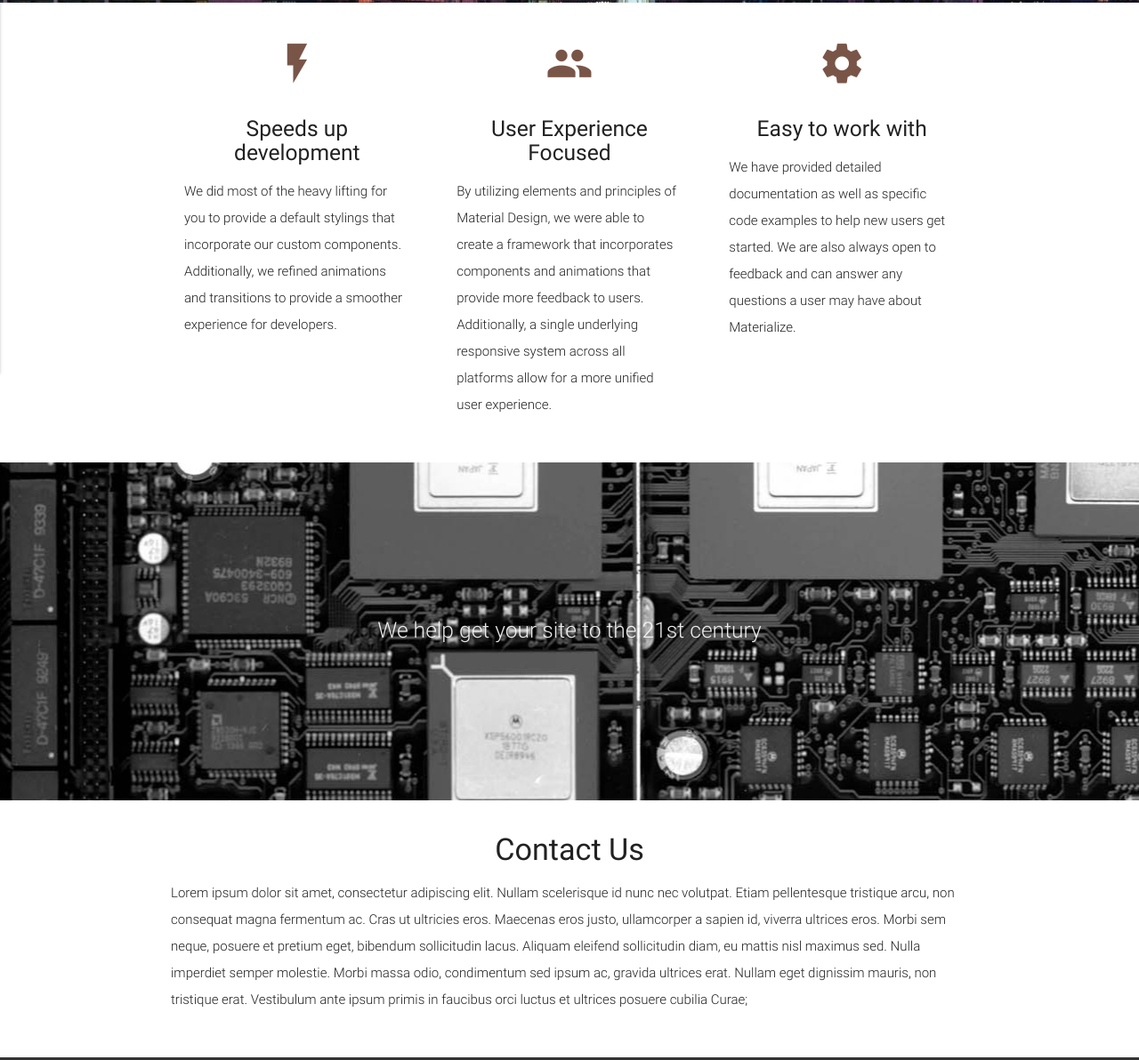
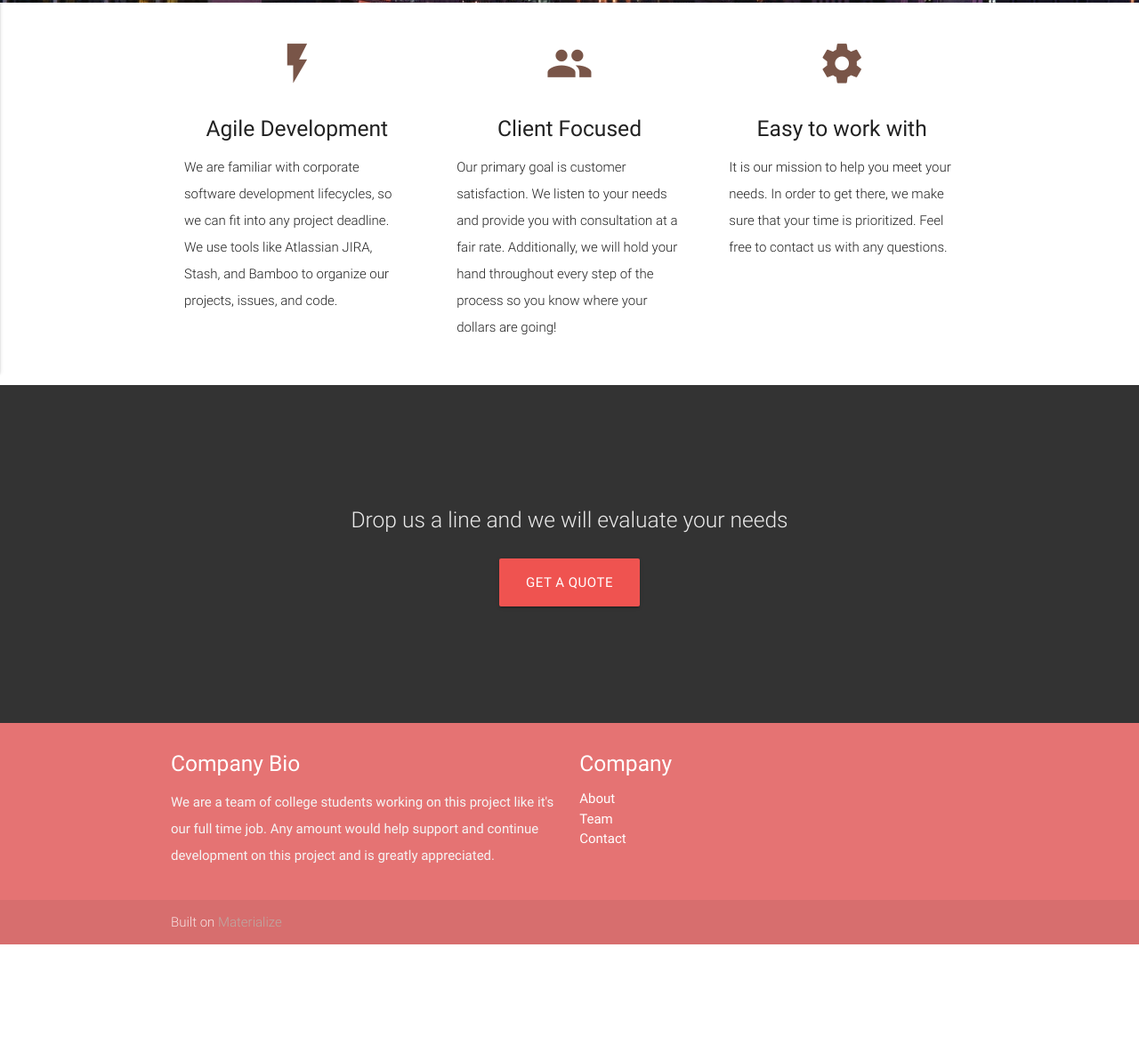
Before and after one commit to axeified/axeified.com, a website: page src/index.html in a window 1280 px wide. Shown: the part 441-1633 px from the top of the page at 89% size. After the commit the page ends 1503 px from the top, so only its background shows below. Drawn offline with nearby package versions, Linux system fonts and the light colour scheme.

Commit message:
Add blank about page, change copy on index page, add links to other pages

```diff
--- a/src/index.html
+++ b/src/index.html
@@ -22,15 +22,15 @@
     <div class="nav-wrapper container">
       <a id="logo-container" href="/" class="brand-logo">axeified</a>
       <ul class="right hide-on-med-and-down">
-        <li><a href="#">About</a></li>
-        <li><a href="#">Quotes</a></li>
-        <li><a href="#">Contact</a></li>
+        <li><a href="about">About</a></li>
+        <li><a href="get-a-quote">Quotes</a></li>
+        <li><a href="contact">Contact</a></li>
       </ul>
 
       <ul id="nav-mobile" class="side-nav">
-        <li><a href="#">About</a></li>
-        <li><a href="#">Quotes</a></li>
-        <li><a href="#">Contact</a></li>
+        <li><a href="about">About</a></li>
+        <li><a href="get-a-quote">Quotes</a></li>
+        <li><a href="contact">Contact</a></li>
       </ul>
       <a href="#" data-activates="nav-mobile" class="button-collapse"><i class="material-icons">menu</i></a>
     </div>
@@ -61,18 +61,18 @@
         <div class="col s12 m4">
           <div class="icon-block">
             <h2 class="center brown-text"><i class="material-icons">flash_on</i></h2>
-            <h5 class="center">Speeds up development</h5>
+            <h5 class="center">Agile Development</h5>
 
-            <p class="light">We did most of the heavy lifting for you to provide a default stylings that incorporate our custom components. Additionally, we refined animations and transitions to provide a smoother experience for developers.</p>
+            <p class="light">We are familiar with corporate software development lifecycles, so we can fit into any project deadline. We use tools like Atlassian JIRA, Stash, and Bamboo to organize our projects, issues, and code.</p>
           </div>
         </div>
 
         <div class="col s12 m4">
           <div class="icon-block">
             <h2 class="center brown-text"><i class="material-icons">group</i></h2>
-            <h5 class="center">User Experience Focused</h5>
+            <h5 class="center">Client Focused</h5>
 
-            <p class="light">By utilizing elements and principles of Material Design, we were able to create a framework that incorporates components and animations that provide more feedback to users. Additionally, a single underlying responsive system across all platforms allow for a more unified user experience.</p>
+            <p class="light">Our primary goal is customer satisfaction. We listen to your needs and provide you with consultation at a fair rate. Additionally, we will hold your hand throughout every step of the process so you know where your dollars are going!</p>
           </div>
         </div>
 
@@ -81,40 +81,13 @@
             <h2 class="center brown-text"><i class="material-icons">settings</i></h2>
             <h5 class="center">Easy to work with</h5>
 
-            <p class="light">We have provided detailed documentation as well as specific code examples to help new users get started. We are also always open to feedback and can answer any questions a user may have about Materialize.</p>
+            <p class="light">It is our mission to help you meet your needs. In order to get there, we make sure that your time is prioritized. Feel free to contact us with any questions.</p>
           </div>
         </div>
       </div>
 
     </div>
   </div>
-
-
-  <div class="parallax-container valign-wrapper">
-    <div class="section no-pad-bot">
-      <div class="container">
-        <div class="row center">
-          <h5 class="header col s12 light">We help get your site to the 21st century</h5>
-        </div>
-      </div>
-    </div>
-    <div class="parallax"><img src="background1.jpg" alt="Unsplashed background img 2"></div>
-  </div>
-
-  <div class="container">
-    <div class="section">
-
-      <div class="row">
-        <div class="col s12 center">
-          <h3><i class="mdi-content-send brown-text"></i></h3>
-          <h4>Contact Us</h4>
-          <p class="left-align light">Lorem ipsum dolor sit amet, consectetur adipiscing elit. Nullam scelerisque id nunc nec volutpat. Etiam pellentesque tristique arcu, non consequat magna fermentum ac. Cras ut ultricies eros. Maecenas eros justo, ullamcorper a sapien id, viverra ultrices eros. Morbi sem neque, posuere et pretium eget, bibendum sollicitudin lacus. Aliquam eleifend sollicitudin diam, eu mattis nisl maximus sed. Nulla imperdiet semper molestie. Morbi massa odio, condimentum sed ipsum ac, gravida ultrices erat. Nullam eget dignissim mauris, non tristique erat. Vestibulum ante ipsum primis in faucibus orci luctus et ultrices posuere cubilia Curae;</p>
-        </div>
-      </div>
-
-    </div>
-  </div>
-
 
   <div class="parallax-container valign-wrapper">
     <div class="section no-pad-bot">
@@ -140,21 +113,11 @@
 
         </div>
         <div class="col l3 s12">
-          <h5 class="white-text">Settings</h5>
+          <h5 class="white-text">Company</h5>
           <ul>
-            <li><a class="white-text" href="#!">Link 1</a></li>
-            <li><a class="white-text" href="#!">Link 2</a></li>
-            <li><a class="white-text" href="#!">Link 3</a></li>
-            <li><a class="white-text" href="#!">Link 4</a></li>
-          </ul>
-        </div>
-        <div class="col l3 s12">
-          <h5 class="white-text">Connect</h5>
-          <ul>
-            <li><a class="white-text" href="#!">Link 1</a></li>
-            <li><a class="white-text" href="#!">Link 2</a></li>
-            <li><a class="white-text" href="#!">Link 3</a></li>
-            <li><a class="white-text" href="#!">Link 4</a></li>
+            <li><a class="white-text" href="about">About</a></li>
+            <li><a class="white-text" href="team">Team</a></li>
+            <li><a class="white-text" href="contact">Contact</a></li>
           </ul>
         </div>
       </div>
```
Also changed, not shown: src/about.html (added).
